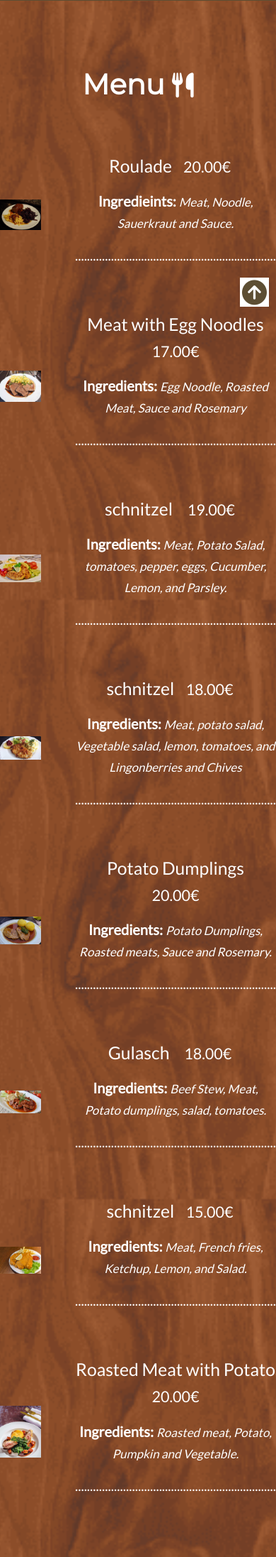
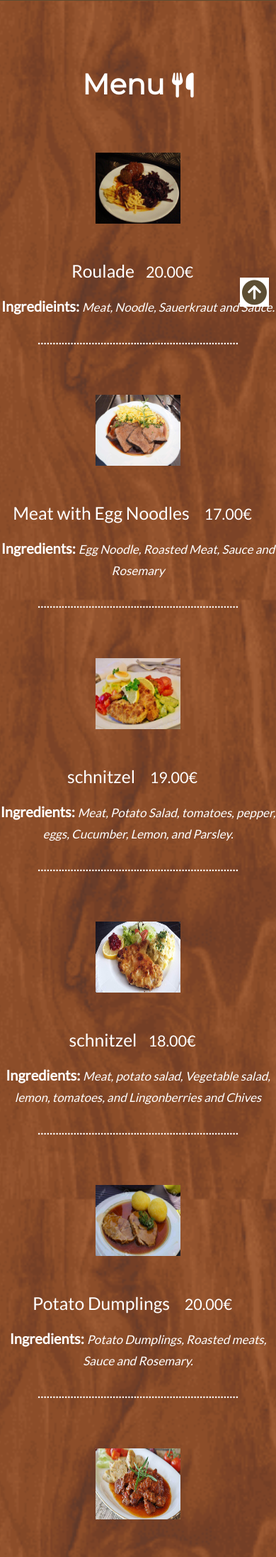
Before and after one commit to th-1982/weber-restaurant, a Django app: template templates/reservations/menu.html in a window 390 px wide. Shown: the part 397-2590 px from the top of the page at 71% size. Run offline with Django 3.2, Linux system fonts and the light colour scheme; the template is opened without the code that fills it, so the values that code supplies are empty.

Commit message:
Add the responsive design withmedia queries on small to medium-sized screen

```diff
--- a/static/css/style.css
+++ b/static/css/style.css
@@ -363,3 +363,33 @@
     }
 
 }
+
+
+
+/* Media Queires */
+
+@media (max-width:520px) {
+    .hero-text{
+       padding: 1rem .5rem ;
+
+    }
+
+    .menu{
+        display: flex;
+        flex-direction: column;
+    }
+
+
+}
+
+@media (max-width:780px) {
+
+    .menu{
+        display: flex;
+        flex-direction: column;
+    }
+    .img-holder img{
+        height: 100px;
+        width: 120px;
+    }
+}
```
